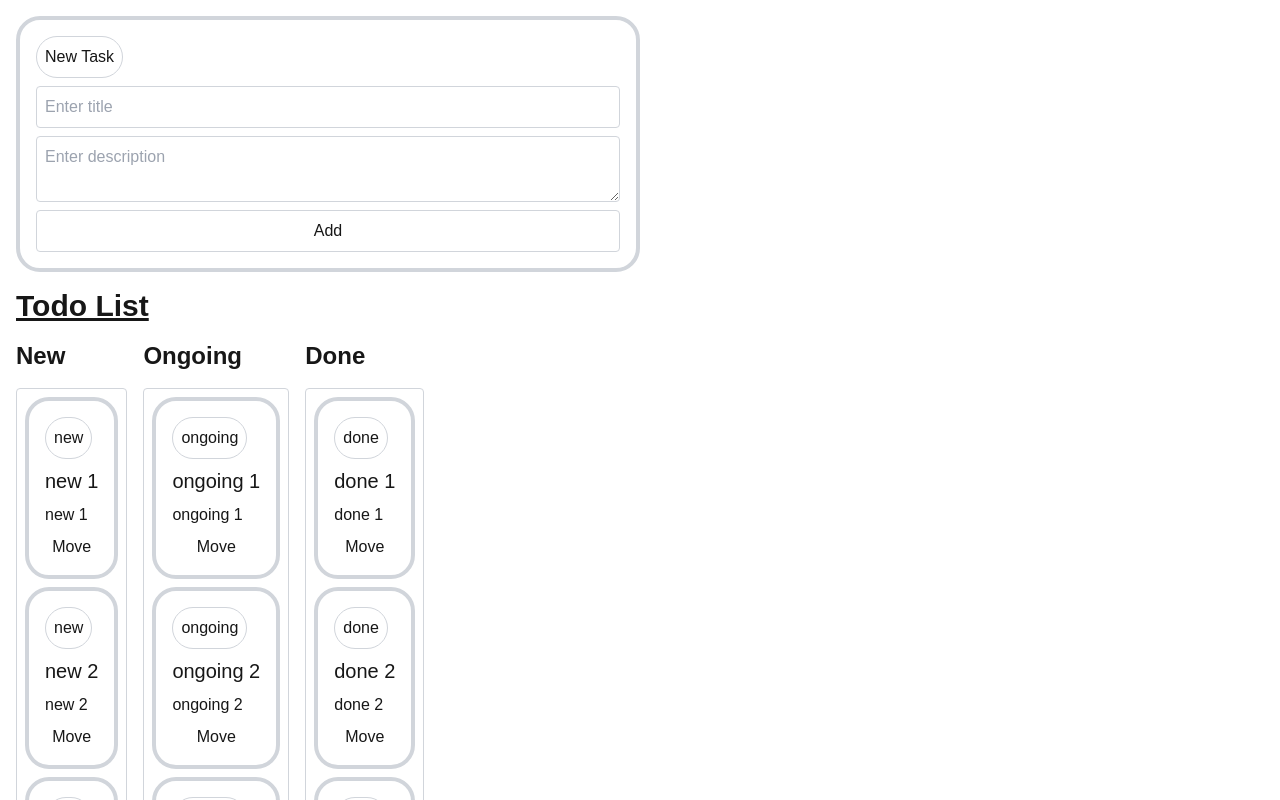
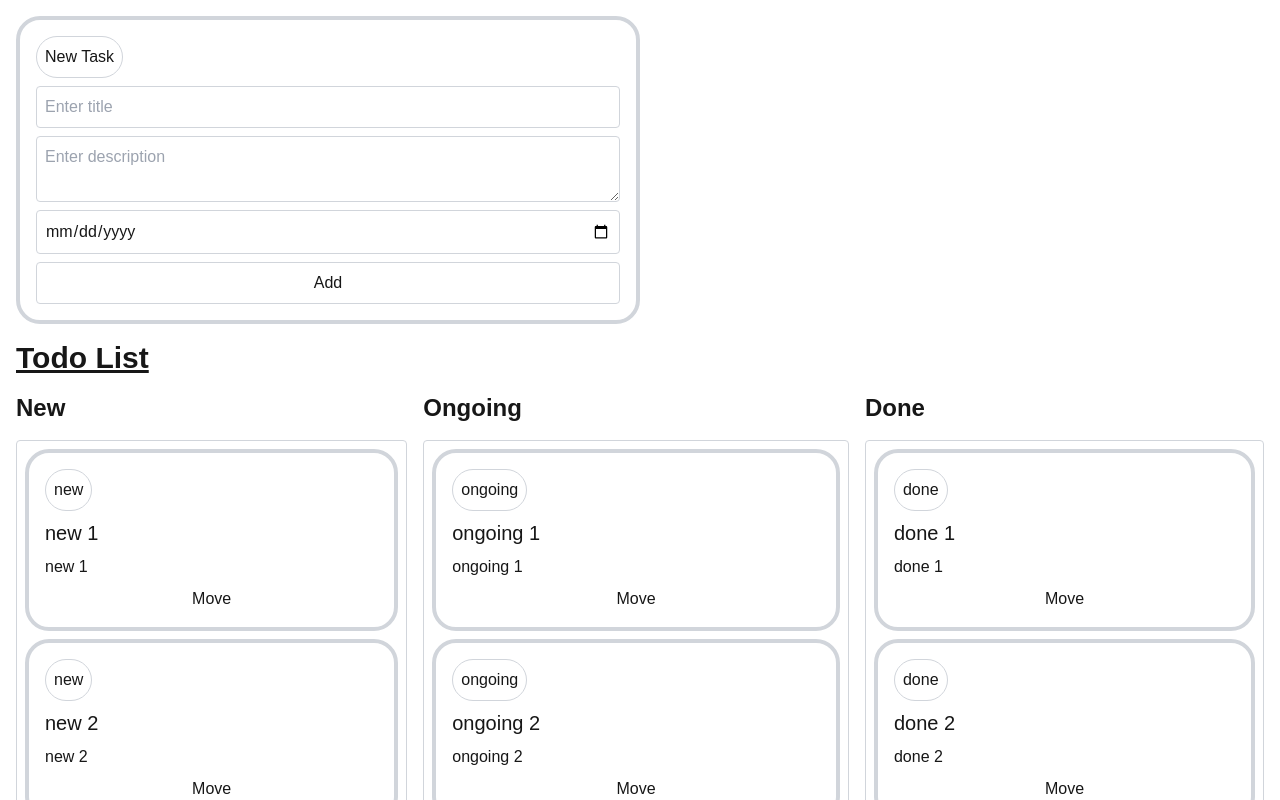
Before and after one commit to tahsinAmin/task-manage, a Next.js app: page / in a window 1280 px wide. Shown: the top 800 px of the page. Built offline with nearby package versions, Linux system fonts and the light colour scheme.

Commit message:
impr (item): Date input added

```diff
--- a/src/app/page.tsx
+++ b/src/app/page.tsx
@@ -12,10 +12,11 @@ export default function Home() {
 
   const handleSubmit = (e: React.FormEvent<HTMLFormElement>) => {
     e.preventDefault()
-    let newItem = { id: crypto.randomUUID(), title: e.currentTarget.task.value, status: "new", description: e.currentTarget.description.value };
+    const newItem = { id: crypto.randomUUID(), title: e.currentTarget.task.value, status: "new", description: e.currentTarget.description.value, dueDate: "" };
     setNewTask([newItem, ...newTask])
     e.currentTarget.task.value = ""
     e.currentTarget.description.value = ""
+    e.currentTarget.dueDate.value = ""
   }
 
   const shiftTask = (index: number, task: taskProp) => {
@@ -38,12 +39,13 @@ export default function Home() {
           <div className="tag border border-gray-300 rounded-full p-2 display-inline w-fit">New Task</div>
           <input placeholder="Enter title" name="task" className="border border-gray-300 rounded p-2" />
           <textarea placeholder="Enter description" name="description" className="border border-gray-300 rounded p-2" />
-          <input type="submit" value="Add" className="border border-gray-300 rounded p-2"/>
+          <input type="date" name="dueDate" className="border border-gray-300 rounded p-2" />
+          <input type="submit" value="Add" className="border border-gray-300 rounded p-2" />
         </form>
 
         <div className="flex flex-col gap-4">
           <h1 className="text-3xl font-bold underline">Todo List</h1>
-          <div className="flex gap-4">
+          <div className="grid md:grid-flow-col gap-4">
             <Board title="New" tasks={newTask} state={0} shiftTask={shiftTask}/>
             <Board title="Ongoing" tasks={ongoing} state={1} shiftTask={shiftTask}/>
             <Board title="Done" tasks={done} state={2} shiftTask={shiftTask}/>
```
